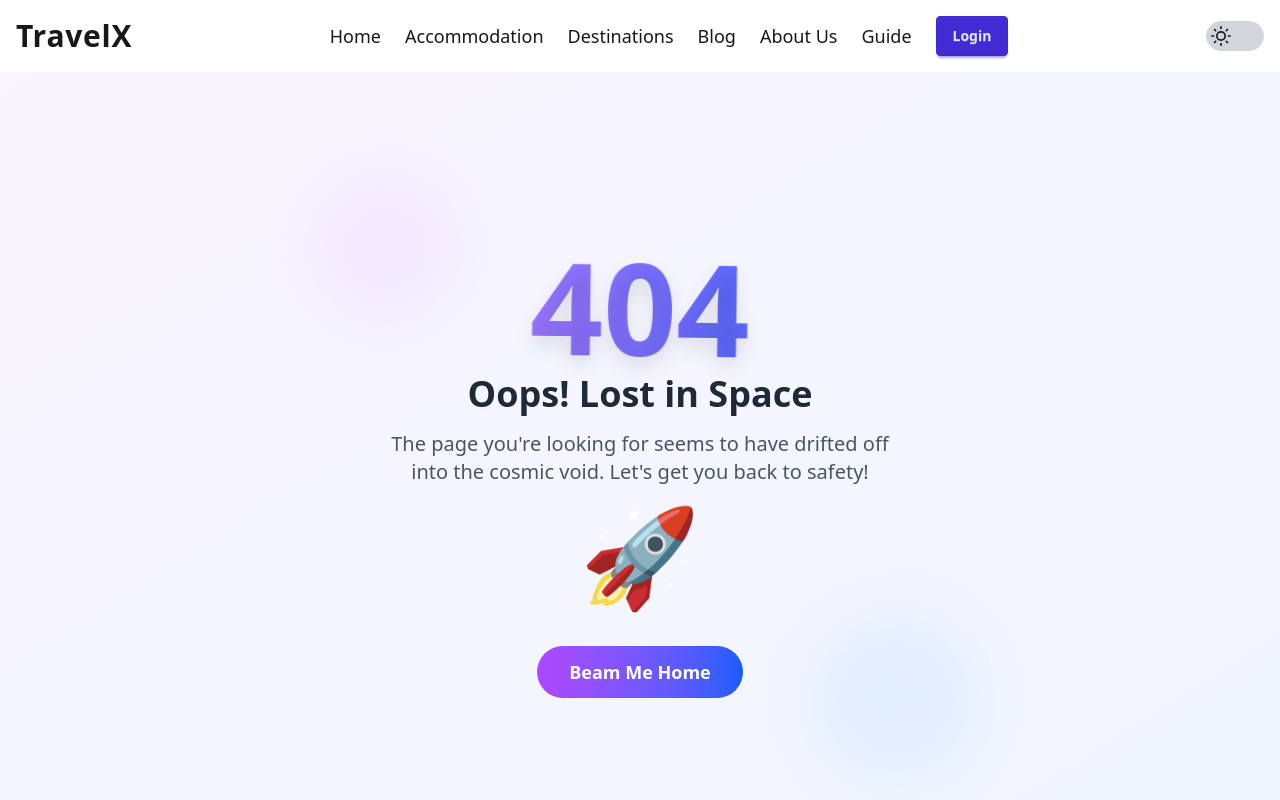
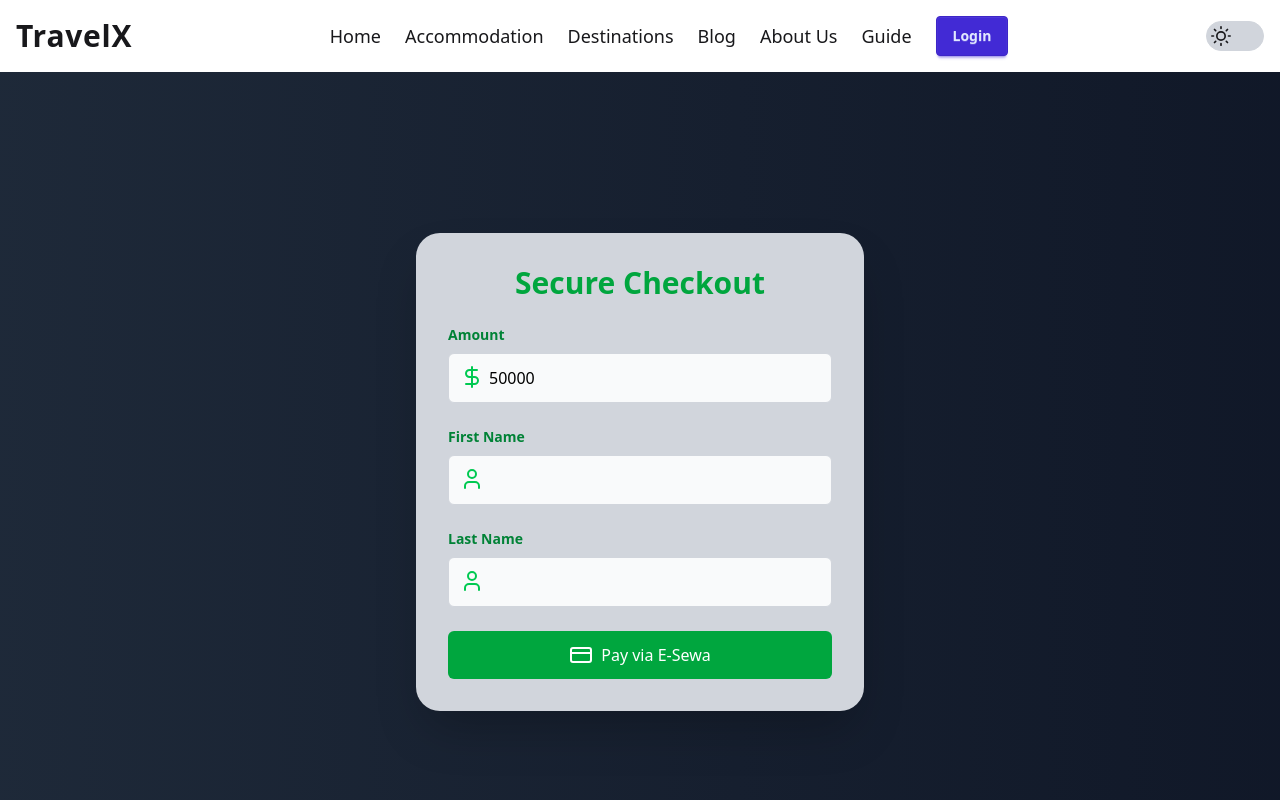
Before and after one commit to yogesh4952/Tourism-Management-System, a React (Vite) app in the folder frontend/: page /payment/1 in a window 1280 px wide. Shown: the top 800 px of the page. Built offline with nearby package versions, Linux system fonts and the light colour scheme; the HTML template or start-up script is replaced by a standard one.

Commit message:
Integrating esewa with indiviudals hotel

```diff
--- a/frontend/src/App.jsx
+++ b/frontend/src/App.jsx
@@ -58,7 +58,7 @@ const App = () => {
         },
 
         {
-          path: '/payment',
+          path: '/payment/:hotelId',
           element: <Payment />,
         },
 
--- a/frontend/src/assets/assets.js
+++ b/frontend/src/assets/assets.js
@@ -15,12 +15,13 @@ import RaraLake from './raraLake.jpeg';
 import Gaisokunda from './Gaisokunda.jpeg';
 import manakamana from './manakamana.jpg';
 import janakiTemple from './janakiTemple.jpg';
-import bardiaNationalPark from "./BardiaNationalPark.jpeg"
-import patanDurbarSquare from "./patanDurbarSquare.jpg"
+import bardiaNationalPark from './BardiaNationalPark.jpeg';
+import patanDurbarSquare from './patanDurbarSquare.jpg';
 
 export const hotels = [
   // Province No. 1 - Everest, Ilam, Dharan
   {
+    id: 1,
     name: 'Hotel Everest View',
     location: 'Everest, Province No. 1',
     rating: 5.0,
@@ -29,6 +30,7 @@ export const hotels = [
     image: everestHotel,
   },
   {
+    id: 2,
     name: 'Greenhill Resort',
     location: 'Ilam, Province No. 1',
     rating: 4.5,
@@ -39,6 +41,7 @@ export const hotels = [
 
   // Madhesh Province - Janakpur, Parsa
   {
+    id: 3,
     name: 'Rama Palace Hotel',
     location: 'Janakpur, Madhesh Province',
     rating: 4.3,
@@ -51,6 +54,7 @@ export const hotels = [
     image: ramaPalaceHotel,
   },
   {
+    id: 4,
     name: 'Parsa Jungle Lodge',
     location: 'Parsa National Park, Madhesh Province',
     rating: 4.6,
@@ -61,6 +65,7 @@ export const hotels = [
 
   // Bagmati Province - Kathmandu, Nagarkot
   {
+    id: 5,
     name: 'Hotel Yak & Yeti',
     location: 'Kathmandu, Bagmati Province',
     rating: 4.5,
@@ -69,6 +74,7 @@ export const hotels = [
     image: yakYetiHotel,
   },
   {
+    id: 6,
     name: 'Nagarkot Country Villa',
     location: 'Nagarkot, Bagmati Province',
     rating: 4.7,
@@ -79,6 +85,7 @@ export const hotels = [
 
   // Gandaki Province - Pokhara, Annapurna
   {
+    id: 7,
     name: 'Fishtail Lodge',
     location: 'Pokhara, Gandaki Province',
     rating: 4.9,
@@ -87,6 +94,7 @@ export const hotels = [
     image: 'https://i.imgur.com/rzSy4xU.jpg',
   },
   {
+    id: 8,
     name: 'Annapurna Base Camp Lodge',
     location: 'Annapurna, Gandaki Province',
     rating: 4.5,
@@ -97,6 +105,7 @@ export const hotels = [
 
   // Lumbini Province - Lumbini, Palpa
   {
+    id: 9,
     name: 'Lumbini Buddha Garden Resort',
     location: 'Lumbini, Lumbini Province',
     rating: 4.6,
@@ -105,6 +114,7 @@ export const hotels = [
     image: 'https://i.imgur.com/YFovX8M.jpg',
   },
   {
+    id: 10,
     name: 'Hotel Srinagar Palpa',
     location: 'Palpa, Lumbini Province',
     rating: 4.2,
@@ -115,6 +125,7 @@ export const hotels = [
 
   // Karnali Province - Rara, Phoksundo
   {
+    id: 11,
     name: 'Rara Lake Resort',
     location: 'Rara Lake, Karnali Province',
     rating: 4.8,
@@ -123,6 +134,7 @@ export const hotels = [
     image: 'https://i.imgur.com/YOpeY0D.jpg',
   },
   {
+    id: 12,
     name: 'Phoksundo Eco Lodge',
     location: 'Shey Phoksundo, Karnali Province',
     rating: 4.7,
@@ -133,6 +145,7 @@ export const hotels = [
 
   // Sudurpashchim Province - Khaptad, Shuklaphanta
   {
+    id: 13,
     name: 'Khaptad Adventure Camp',
     location: 'Khaptad National Park, Sudurpashchim Province',
     rating: 4.6,
@@ -141,6 +154,7 @@ export const hotels = [
     image: 'https://i.imgur.com/ECl7c0M.jpg',
   },
   {
+    id: 14,
     name: 'Shuklaphanta Safari Lodge',
     location: 'Shuklaphanta National Park, Sudurpashchim Province',
     rating: 4.5,
--- a/frontend/src/components/HotelCard.jsx
+++ b/frontend/src/components/HotelCard.jsx
@@ -1,4 +1,5 @@
 import { useNavigate } from 'react-router';
+import Payment from './Payment';
 
 const HotelCard = ({ hotel }) => {
   const navigate = useNavigate();
@@ -37,7 +38,7 @@ const HotelCard = ({ hotel }) => {
         <div className='card-actions justify-end mt-4'>
           <button
             className='btn btn-primary'
-            onClick={() => navigate('/payment')}
+            onClick={() => navigate(`/payment/${hotel.id}`)}
           >
             Book Now
           </button>
--- a/frontend/src/components/Payment.jsx
+++ b/frontend/src/components/Payment.jsx
@@ -2,12 +2,17 @@ import React, { useState, useEffect } from 'react';
 import { v4 as uuidv4 } from 'uuid';
 import CryptoJS from 'crypto-js';
 import { CreditCard, User, DollarSign } from 'lucide-react';
+import { useParams } from 'react-router';
+import { hotels } from '../assets/assets';
 
-const Payment = ({}) => {
+const Payment = () => {
+  const { hotelId } = useParams();
+
+  const hotel = hotels.find((hotel) => hotel.id.toString() === hotelId);
   const [formData, setformData] = useState({
-    amount: '10',
+    amount: hotel?.price || '1000',
     tax_amount: '0',
-    total_amount: '10',
+    total_amount: hotel?.price,
     transaction_uuid: uuidv4(),
     product_service_charge: '0',
     product_delivery_charge: '0',
```
